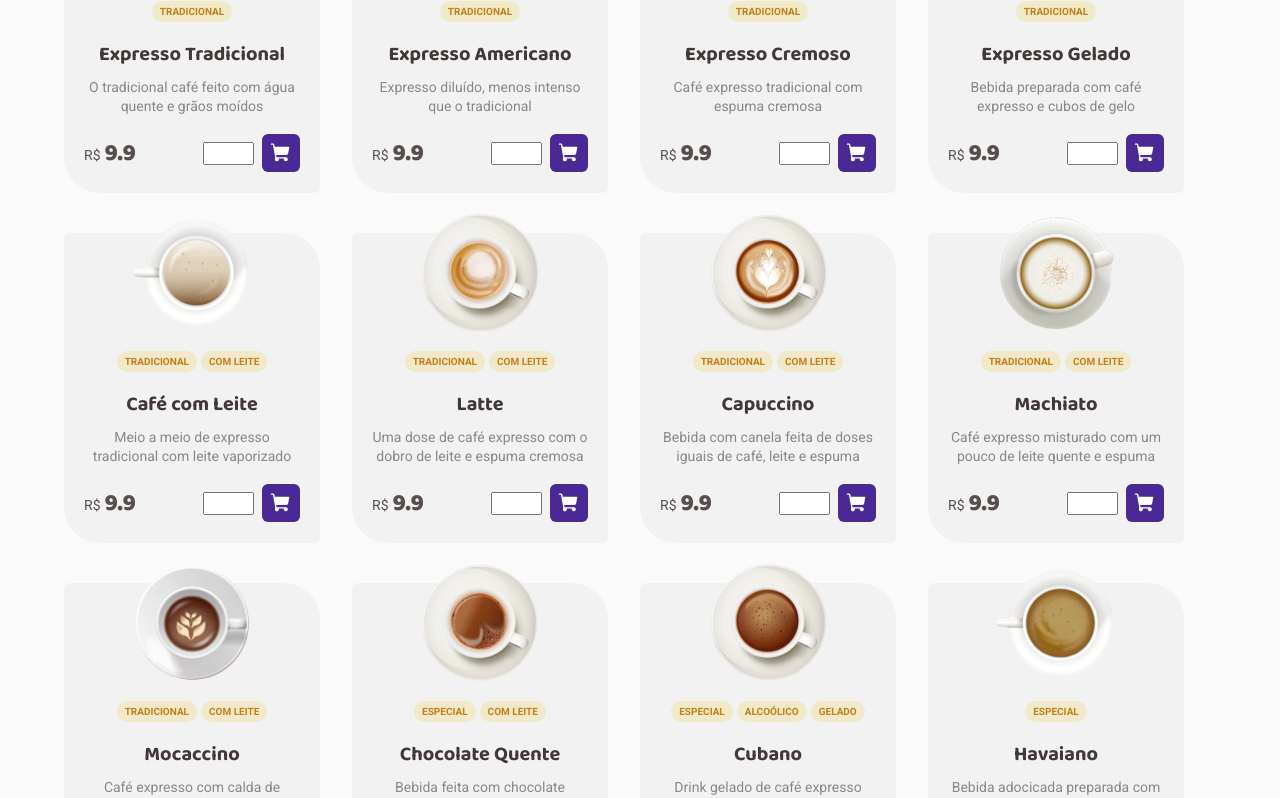
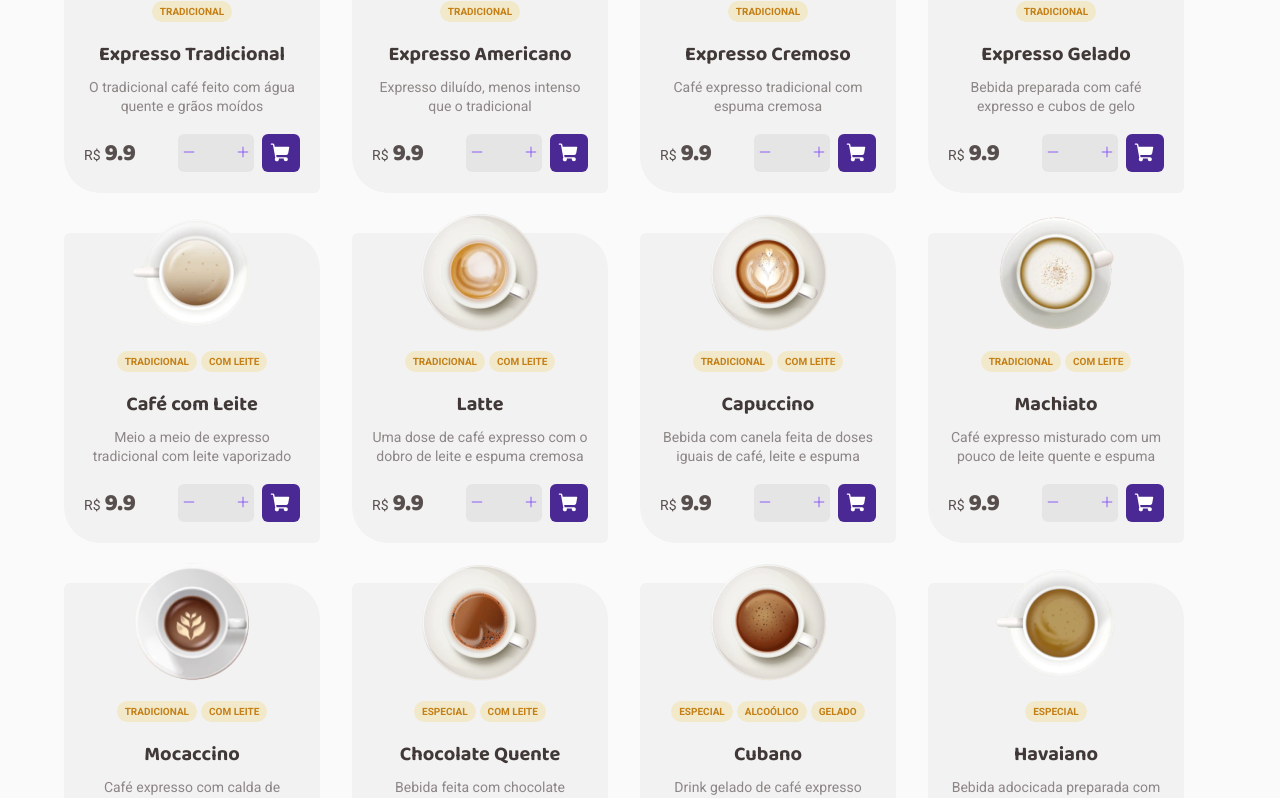
Before and after one commit to jbresolinn/ignite-03-coffedelivery, a React (Vite) app: page / in a window 1280 px wide. Shown: the part 873-1671 px from the top of the page. Built offline with nearby package versions, Linux system fonts and the light colour scheme; no server answers.

Commit message:
feat: create input number from coffe card

```diff
--- a/src/pages/Home/components/CoffeList/index.tsx
+++ b/src/pages/Home/components/CoffeList/index.tsx
@@ -1,4 +1,4 @@
-import { ShoppingCart } from 'phosphor-react'
+import { Minus, Plus, ShoppingCart } from 'phosphor-react'
 import { coffes } from '../../../../data/coffes'
 
 import {
@@ -7,6 +7,7 @@ import {
   CoffeDetailsContainer,
   CoffeListContainer,
   CoffeListing,
+  NumberInput,
 } from './styles'
 
 export function CoffeList() {
@@ -34,7 +35,23 @@ export function CoffeList() {
               <ActionsContainer>
                 <span>{coffe.price}</span>
 
-                <input type="number" min={1} max={10} />
+                <NumberInput>
+                  <button type="button">
+                    <Minus size={14} />
+                  </button>
+
+                  <input
+                    type="number"
+                    min={1}
+                    max={10}
+                    maxLength={2}
+                    disabled
+                  />
+
+                  <button type="button">
+                    <Plus size={14} />
+                  </button>
+                </NumberInput>
 
                 <button type="button">
                   <ShoppingCart size={22} weight="fill" />
--- a/src/pages/Home/components/CoffeList/styles.ts
+++ b/src/pages/Home/components/CoffeList/styles.ts
@@ -105,7 +105,7 @@ export const ActionsContainer = styled.div`
     }
   }
 
-  button {
+  > button {
     width: 2.375rem;
     height: 2.375rem;
     border-radius: 6px;
@@ -130,3 +130,44 @@ export const ActionsContainer = styled.div`
     }
   }
 `
+
+export const NumberInput = styled.fieldset`
+  background: ${(props) => props.theme['gray-400']};
+  width: 4.5rem;
+  height: 2.375rem;
+  border-radius: 6px;
+  border: 0;
+
+  display: flex;
+  align-items: center;
+  justify-content: space-between;
+
+  > button {
+    border: 0;
+    background: transparent;
+    padding: 0 0.25rem;
+
+    svg {
+      color: ${(props) => props.theme['purple-500']};
+    }
+  }
+
+  input[type='number'] {
+    -webkit-appearance: textfield;
+    -moz-appearance: textfield;
+    appearance: textfield;
+    outline: 0;
+
+    flex: 1;
+    background: transparent;
+    border: 0;
+    color: ${(props) => props.theme['gray-900']};
+    line-height: 1.3;
+    text-align: center;
+
+    &::-webkit-inner-spin-button,
+    &::-webkit-outer-spin-button {
+      -webkit-appearance: none;
+    }
+  }
+`
```
